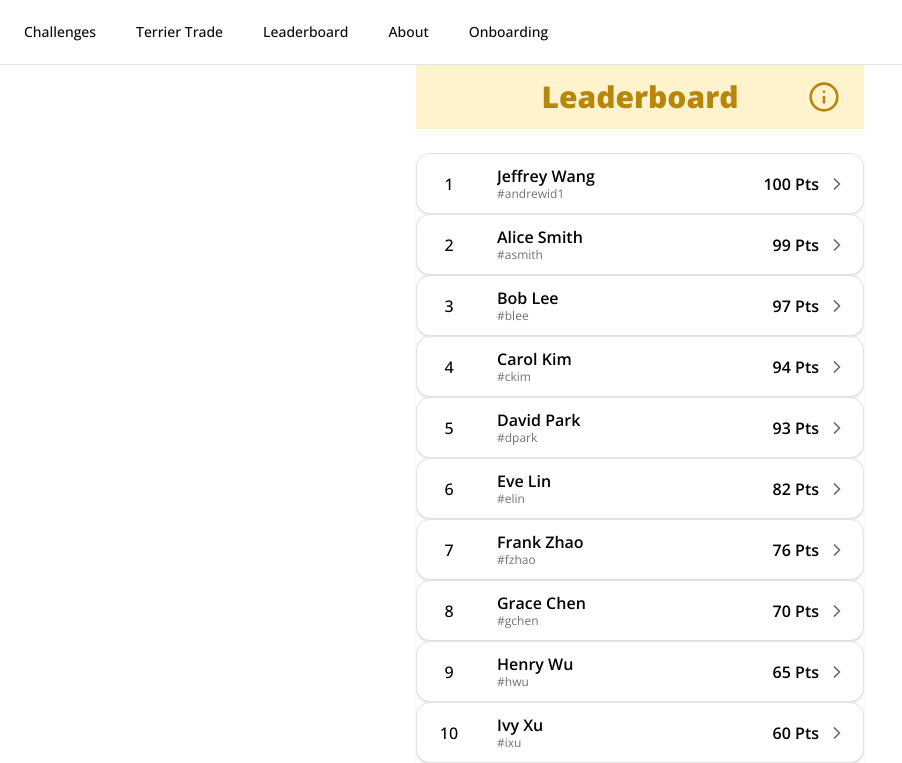
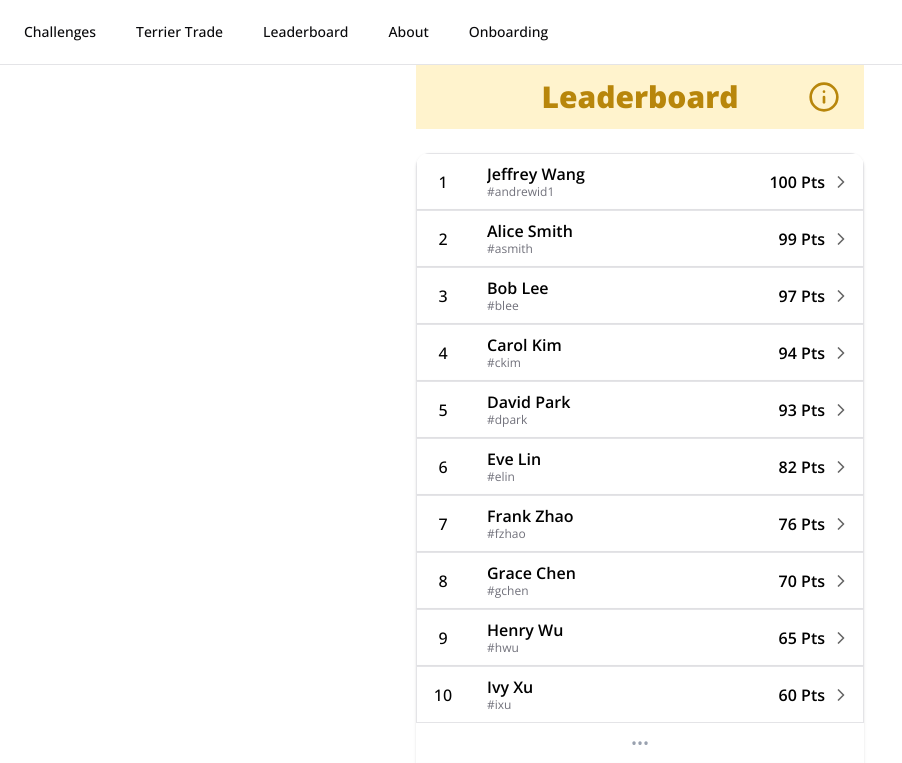
Before and after one commit to ScottyLabs/o-quest, a React (Vite) app in the folder apps/frontend/: page /leaderboard in a window 1280 px wide. Shown: the top 763 px of the page, without its empty margins (0-902 px from the left). Built offline with nearby package versions, Linux system fonts and the light colour scheme.

Commit message:
style: make cards more compact, no more rounded borders

```diff
--- a/apps/frontend/src/components/leaderboard-card.tsx
+++ b/apps/frontend/src/components/leaderboard-card.tsx
@@ -20,12 +20,12 @@ export function LeaderboardCard({
     return (
         <Card
             className={cn(
-                "flex flex-row items-center px-4 py-3 border-b last:border-b-0 transition-colors",
+                "flex flex-row items-center px-3 py-2.5 border-b last:border-b-0 transition-colors rounded-none",
                 highlight ? "bg-red-600 text-white" : "bg-white text-black",
             )}
         >
             {/* Place */}
-            <div className="w-8 text-center font-medium text-base shrink-0 mr-2">
+            <div className="w-7 text-center font-medium text-base shrink-0 mr-1.5">
                 {place}
             </div>
             {/* User Info */}
@@ -43,7 +43,7 @@ export function LeaderboardCard({
                 </span>
             </div>
             {/* Points & Right Arrow */}
-            <div className="flex items-center gap-2 ml-2">
+            <div className="flex items-center gap-1.5 ml-1.5">
                 <span className="font-semibold text-base">{points} Pts</span>
                 {/* Right Arrow Icon */}
                 <ChevronRight className="w-5 h-5 opacity-60" />
```
